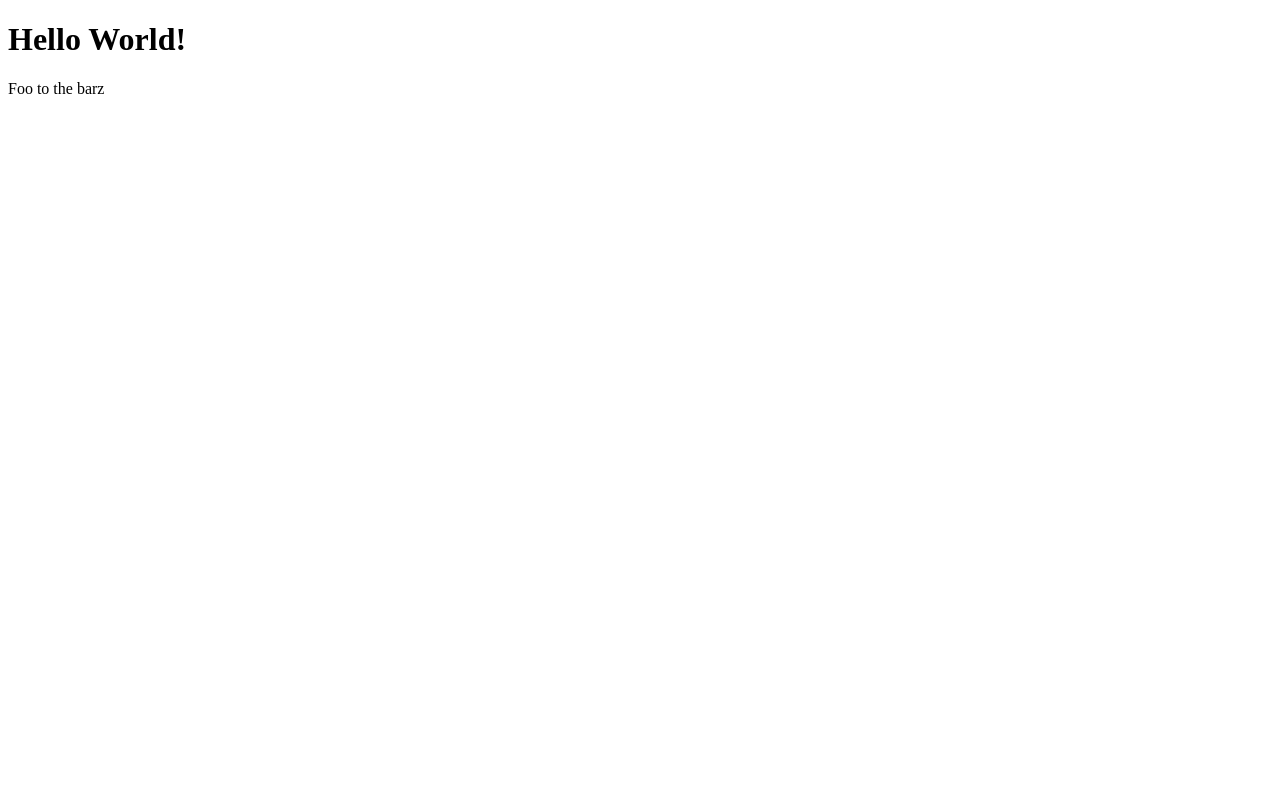
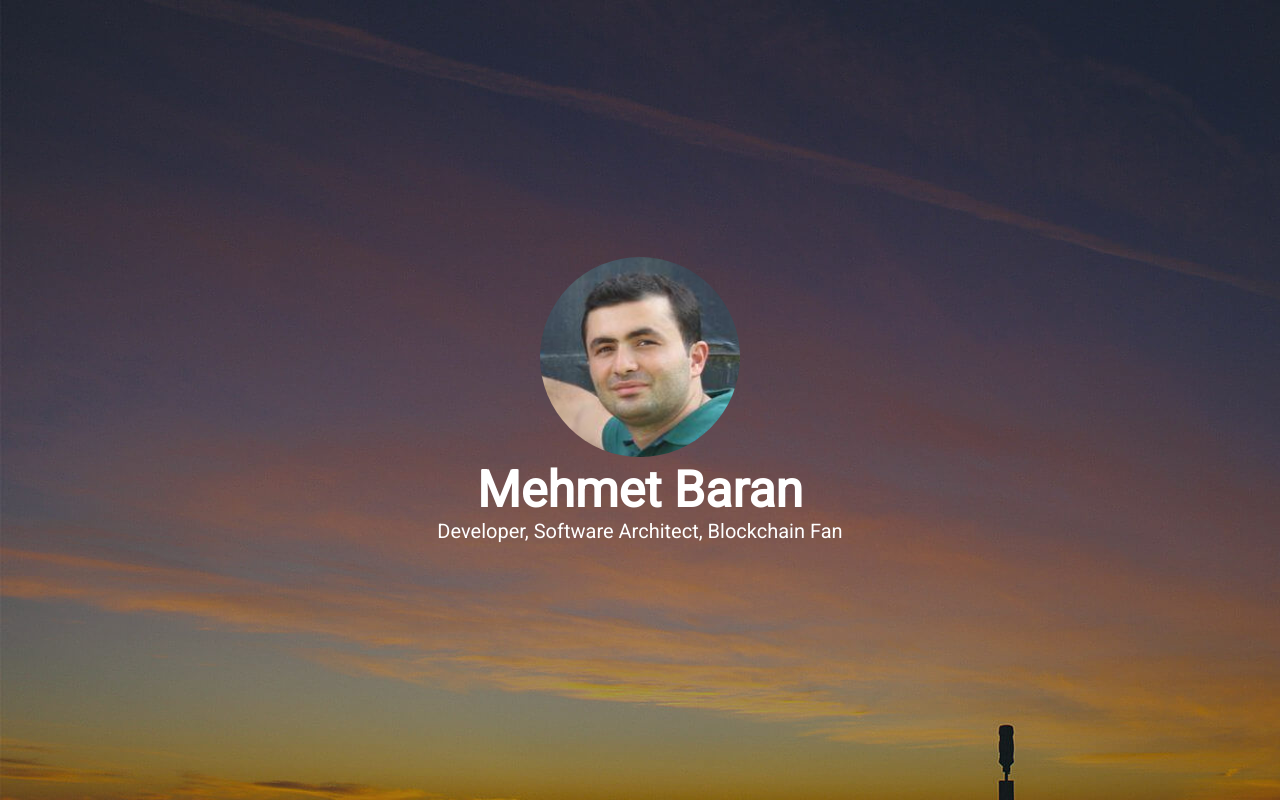
Before and after one commit to mbrn/mbrn.github.io, a React app: page / in a window 1280 px wide. Built offline with nearby package versions, Linux system fonts and the light colour scheme; the HTML template or start-up script is replaced by a standard one.

Commit message:
main page img, title, bio added

```diff
--- a/package.json
+++ b/package.json
@@ -61,5 +61,7 @@
     "webpack-dev-server": "^3.1.8",
     "webpack-merge": "^4.1.4"
   },
-  "dependencies": {}
+  "dependencies": {
+    "@material-ui/core": "3.2.0"
+  }
 }
--- a/public/index.css
+++ b/public/index.css
@@ -0,0 +1,25 @@
+html {
+  height: 100%;
+  width: 100%;
+  font-family: 'roboto', serif;
+}
+
+body {
+  height: 100%;
+  width: 100%;
+  margin: 0;
+}
+
+#root {
+  height: 100%;
+  width: 100%;
+}
+
+#app {
+  height: 100%;
+  width: 100%;
+}
+
+.circled {
+  border-radius: 50%;
+}
--- a/public/index.html
+++ b/public/index.html
@@ -4,6 +4,8 @@
         <meta charset="UTF-8"/>
         <meta name="viewport" content="width=device-width, initial-scale=1, shrink-to-fit=no">
         <title>Hello React!</title>
+        <link href="https://fonts.googleapis.com/css?family=Roboto" rel="stylesheet">
+        <link rel="stylesheet" href="public/index.css" media="all">
     </head>
     <body>
         <div id="root"></div>
--- /dev/null
+++ b/resume-data.json
@@ -0,0 +1,4 @@
+{
+  "name": "Mehmet Baran",
+  "personBio": "Developer, Software Architect, Blockchain Fan"
+}
--- a/src/App.tsx
+++ b/src/App.tsx
@@ -1,4 +1,5 @@
 import * as React from "react";
+const resumeData = require('../resume-data.json');
 
 export interface AppProps {
 }
@@ -6,9 +7,31 @@
 export default class App extends React.Component<AppProps, undefined> {
     render() {
         return (
-            <div className="app">
-                <h1>Hello World!</h1>
-                <p>Foo to the barz</p>
+            <div id="app" style={{ backgroundImage: 'url(./public/assets/bg.jpg)' }}>
+
+                <div style={{display: 'table', position: 'absolute', height: '100%', width: '100%'}}>
+                    <div style={{display: 'table-cell', verticalAlign: 'middle'}}>
+                        <div style={{marginLeft: 'auto', marginRight: 'auto', color:'white', textAlign:'center'}}>
+                            <img src="./public/assets/profile_photo.png" className="circled" width={200} height={200}/>
+                            <div style={{fontSize:50, fontWeight: 'bold'}}>
+                                {resumeData.name}
+                            </div>
+                            <div style={{fontSize:20}}>
+                                {resumeData.personBio}
+                            </div>
+                        </div>
+                    </div>
+                </div>
+
+                {/* <div style={{color:'white', textAlign:'center'}}>
+                    <div style={{fontSize:50, fontWeight: 'bold'}}>
+                        {resumeData.name}
+                    </div>
+                    <div style={{fontSize:20}}>
+                        {resumeData.personBio}
+                    </div>
+                </div> */}
+
             </div>
         );
     }
```
Also changed, not shown: public/assets/bg.jpg (added), public/assets/profile_photo.png (added).
